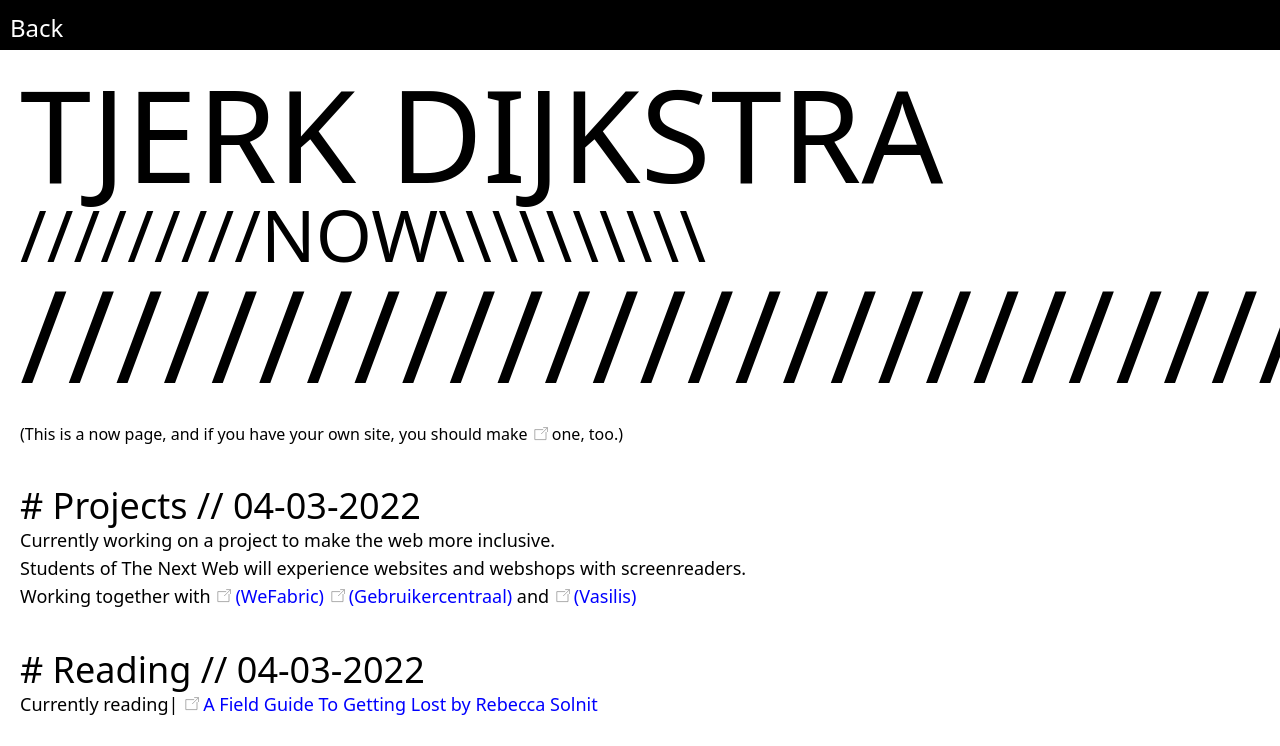
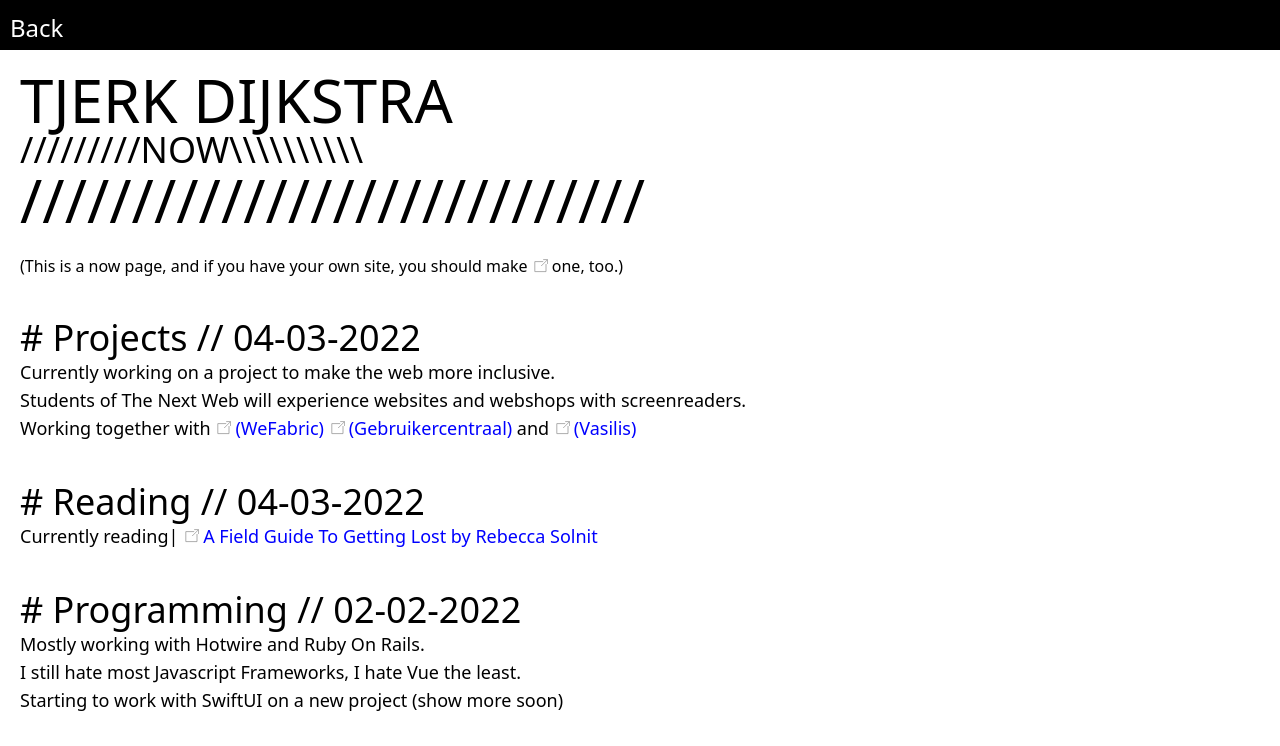
Before and after one commit to tjerk-git/now, a plain HTML site: page now.html in a window 1280 px wide. Shown: the top 746 px of the page. Drawn offline with nearby package versions, Linux system fonts and the light colour scheme.

```diff
--- a/now.html
+++ b/now.html
@@ -16,9 +16,9 @@
         <a href="https://tjerk.art">Back</a>
     </div>
     <div class="container mx-auto p-5">
-        <div class="text-9xl">TJERK DIJKSTRA</div>
-        <div class="text-7xl">/////////NOW\\\\\\\\\\</div>
-        <div class="text-9xl">////////////////////////////</div>
+        <div class="text-6xl">TJERK DIJKSTRA</div>
+        <div class="text-4xl">/////////NOW\\\\\\\\\\</div>
+        <div class="text-6xl">////////////////////////////</div>
         <br>
         (This is a now page, and if you have your own site, you should make <a rel="external" href="https://nownownow.com/about">one</a>, too.)
         <p class="w-10">
```
